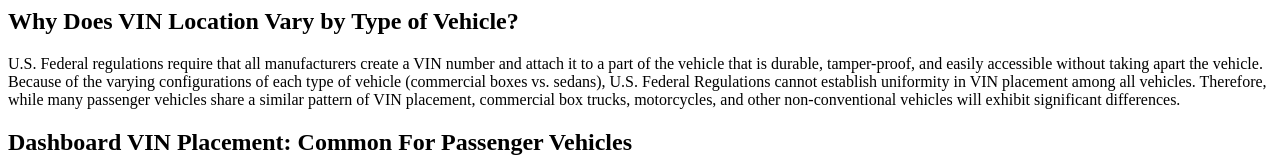
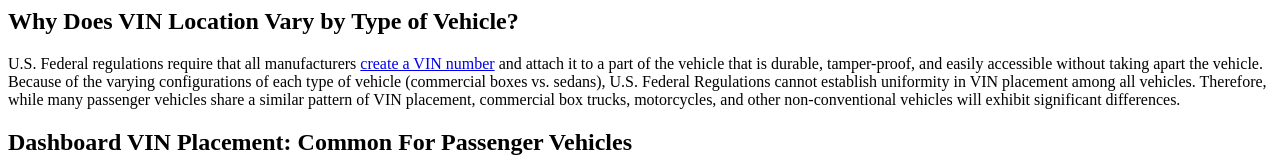
Before and after one commit to mkteam86/mkteam86.github.io, a plain HTML site: page index.html in a window 1280 px wide. Shown: the top 160 px of the page. Drawn offline with Linux system fonts and the light colour scheme.

Commit message:
Add hyperlink to VIN creation information
Updated VIN information with a hyperlink for clarity.

```diff
--- a/index.html
+++ b/index.html
@@ -1,6 +1,5 @@
 <h2>Why Does VIN Location Vary by Type of Vehicle?</h2>
-<p>U.S. Federal regulations require that all manufacturers create a VIN number and attach it to a part of the vehicle that is durable, tamper-proof, and easily accessible without taking apart the vehicle. Because of the varying configurations of each type of vehicle (commercial boxes vs. sedans), U.S. Federal Regulations cannot establish uniformity in VIN placement among all vehicles. Therefore, while many passenger vehicles share a similar pattern of VIN placement, commercial box trucks, motorcycles, and other non-conventional vehicles will exhibit significant differences.</p>
-
+<p>U.S. Federal regulations require that all manufacturers <a href="https://vincheckct.com/">create a VIN number</a> and attach it to a part of the vehicle that is durable, tamper-proof, and easily accessible without taking apart the vehicle. Because of the varying configurations of each type of vehicle (commercial boxes vs. sedans), U.S. Federal Regulations cannot establish uniformity in VIN placement among all vehicles. Therefore, while many passenger vehicles share a similar pattern of VIN placement, commercial box trucks, motorcycles, and other non-conventional vehicles will exhibit significant differences.</p>
 <h2>Dashboard VIN Placement: Common For Passenger Vehicles</h2>
 <p>The vast majority of cars, SUVs, and mini-vans manufactured in the United States since the early 1980s include the VIN number on the dashboard, driver's side. The visibility of the VIN number from the exterior of the vehicle allows anyone (purchaser, inspector, law enforcement personnel performing a license plate run) to access the VIN number of the vehicle simply by approaching the vehicle from outside and viewing the number through the windshield. Generally located at the upper edge of the windshield meeting the top of the dash, the VIN number is stamped onto a thin piece of metal or plastic that houses the complete seventeen character string.</p>
 
```
